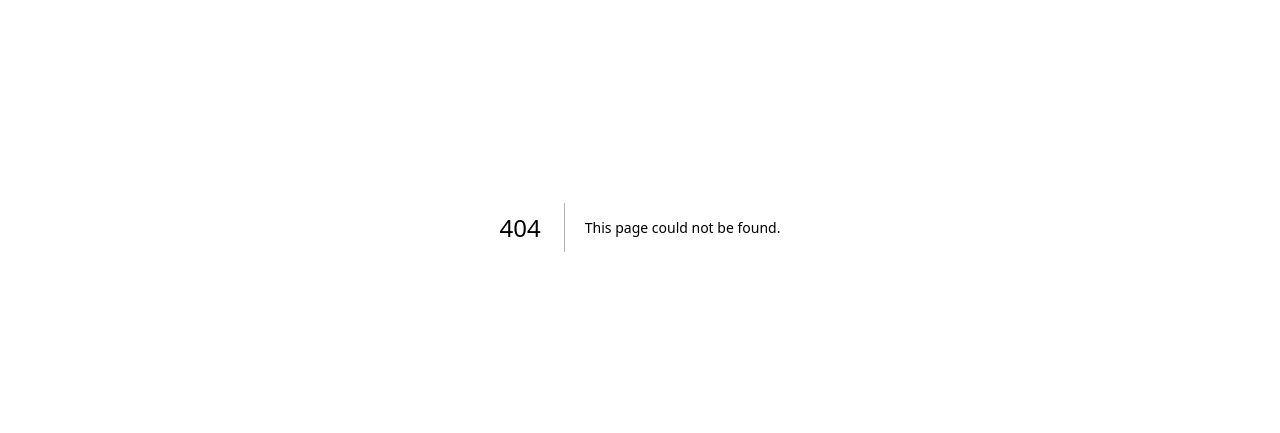
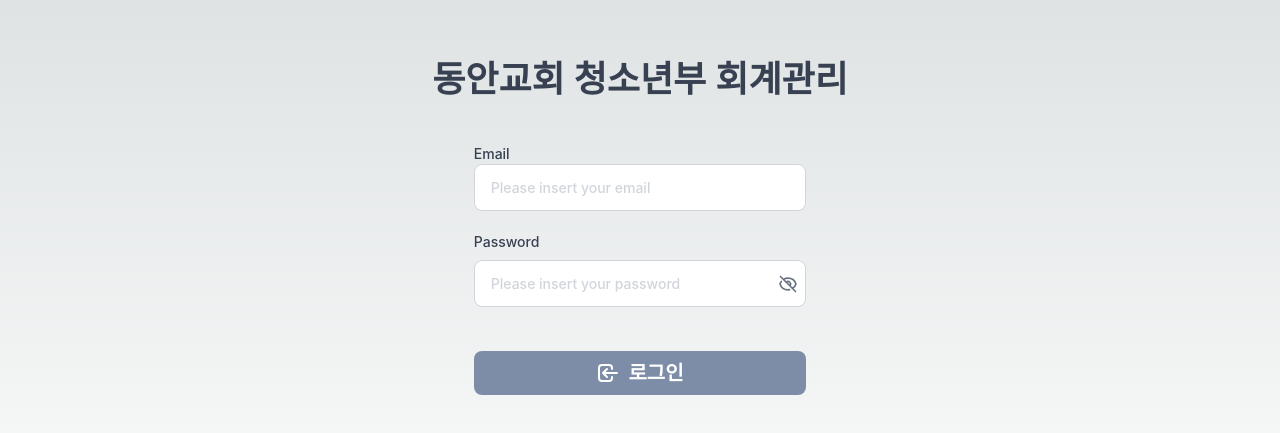
Before and after one commit to AMeaningfulStar/Accounting, a Next.js app: page /login in a window 1280 px wide. Before the commit this address had no page. Shown: the part 173-606 px from the top of the page. Built offline with nearby package versions, Linux system fonts and the light colour scheme.

Commit message:
FEAT: 로그인 페이지 UI 구현
23.11.07

- 로그인 페이지 UI 구현

* 기능은 추후 모든 페이지 UI 구현 이후에 진행

```diff
--- a/pages/_app.tsx
+++ b/pages/_app.tsx
@@ -1,4 +1,4 @@
-import '@/styles/globals.css'
+import '@styles/globals.css'
 import type { AppProps } from 'next/app'
 
 export default function App({ Component, pageProps }: AppProps) {
--- a/pages/index.tsx
+++ b/pages/index.tsx
@@ -1,118 +1,38 @@
-import Image from 'next/image'
 import { Inter } from 'next/font/google'
+
+// 임시
+import Link from 'next/link'
 
 const inter = Inter({ subsets: ['latin'] })
 
 export default function Home() {
   return (
-    <main
-      className={`flex min-h-screen flex-col items-center justify-between p-24 ${inter.className}`}
-    >
-      <div className="z-10 max-w-5xl w-full items-center justify-between font-mono text-sm lg:flex">
-        <p className="fixed left-0 top-0 flex w-full justify-center border-b border-gray-300 bg-gradient-to-b from-zinc-200 pb-6 pt-8 backdrop-blur-2xl dark:border-neutral-800 dark:bg-zinc-800/30 dark:from-inherit lg:static lg:w-auto  lg:rounded-xl lg:border lg:bg-gray-200 lg:p-4 lg:dark:bg-zinc-800/30">
-          Get started by editing&nbsp;
-          <code className="font-mono font-bold">pages/index.tsx</code>
-        </p>
-        <div className="fixed bottom-0 left-0 flex h-48 w-full items-end justify-center bg-gradient-to-t from-white via-white dark:from-black dark:via-black lg:static lg:h-auto lg:w-auto lg:bg-none">
-          <a
-            className="pointer-events-none flex place-items-center gap-2 p-8 lg:pointer-events-auto lg:p-0"
-            href="https://vercel.com?utm_source=create-next-app&utm_medium=default-template-tw&utm_campaign=create-next-app"
-            target="_blank"
-            rel="noopener noreferrer"
-          >
-            By{' '}
-            <Image
-              src="/vercel.svg"
-              alt="Vercel Logo"
-              className="dark:invert"
-              width={100}
-              height={24}
-              priority
-            />
-          </a>
-        </div>
+    <div className='w-full min-h-screen grid grid-cols-5 items-center'>
+      <div className='w-full flex justify-center'>
+        <Link href='/login' className='w-24 h-8 bg-red-200 text-center items-center flex justify-center'>
+          로그인 페이지
+        </Link>
       </div>
-
-      <div className="relative flex place-items-center before:absolute before:h-[300px] before:w-[480px] before:-translate-x-1/2 before:rounded-full before:bg-gradient-radial before:from-white before:to-transparent before:blur-2xl before:content-[''] after:absolute after:-z-20 after:h-[180px] after:w-[240px] after:translate-x-1/3 after:bg-gradient-conic after:from-sky-200 after:via-blue-200 after:blur-2xl after:content-[''] before:dark:bg-gradient-to-br before:dark:from-transparent before:dark:to-blue-700/10 after:dark:from-sky-900 after:dark:via-[#0141ff]/40 before:lg:h-[360px]">
-        <Image
-          className="relative dark:drop-shadow-[0_0_0.3rem_#ffffff70] dark:invert"
-          src="/next.svg"
-          alt="Next.js Logo"
-          width={180}
-          height={37}
-          priority
-        />
+      <div className='w-full flex justify-center'>
+        <Link href='/' className='w-24 h-8 bg-red-200 text-center items-center flex justify-center'>
+          페이지 1
+        </Link>
       </div>
-
-      <div className="mb-32 grid text-center lg:max-w-5xl lg:w-full lg:mb-0 lg:grid-cols-4 lg:text-left">
-        <a
-          href="https://nextjs.org/docs?utm_source=create-next-app&utm_medium=default-template-tw&utm_campaign=create-next-app"
-          className="group rounded-lg border border-transparent px-5 py-4 transition-colors hover:border-gray-300 hover:bg-gray-100 hover:dark:border-neutral-700 hover:dark:bg-neutral-800/30"
-          target="_blank"
-          rel="noopener noreferrer"
-        >
-          <h2 className={`mb-3 text-2xl font-semibold`}>
-            Docs{' '}
-            <span className="inline-block transition-transform group-hover:translate-x-1 motion-reduce:transform-none">
-              -&gt;
-            </span>
-          </h2>
-          <p className={`m-0 max-w-[30ch] text-sm opacity-50`}>
-            Find in-depth information about Next.js features and API.
-          </p>
-        </a>
-
-        <a
-          href="https://nextjs.org/learn?utm_source=create-next-app&utm_medium=default-template-tw&utm_campaign=create-next-app"
-          className="group rounded-lg border border-transparent px-5 py-4 transition-colors hover:border-gray-300 hover:bg-gray-100 hover:dark:border-neutral-700 hover:dark:bg-neutral-800/30"
-          target="_blank"
-          rel="noopener noreferrer"
-        >
-          <h2 className={`mb-3 text-2xl font-semibold`}>
-            Learn{' '}
-            <span className="inline-block transition-transform group-hover:translate-x-1 motion-reduce:transform-none">
-              -&gt;
-            </span>
-          </h2>
-          <p className={`m-0 max-w-[30ch] text-sm opacity-50`}>
-            Learn about Next.js in an interactive course with&nbsp;quizzes!
-          </p>
-        </a>
-
-        <a
-          href="https://vercel.com/templates?framework=next.js&utm_source=create-next-app&utm_medium=default-template-tw&utm_campaign=create-next-app"
-          className="group rounded-lg border border-transparent px-5 py-4 transition-colors hover:border-gray-300 hover:bg-gray-100 hover:dark:border-neutral-700 hover:dark:bg-neutral-800/30"
-          target="_blank"
-          rel="noopener noreferrer"
-        >
-          <h2 className={`mb-3 text-2xl font-semibold`}>
-            Templates{' '}
-            <span className="inline-block transition-transform group-hover:translate-x-1 motion-reduce:transform-none">
-              -&gt;
-            </span>
-          </h2>
-          <p className={`m-0 max-w-[30ch] text-sm opacity-50`}>
-            Discover and deploy boilerplate example Next.js&nbsp;projects.
-          </p>
-        </a>
-
-        <a
-          href="https://vercel.com/new?utm_source=create-next-app&utm_medium=default-template-tw&utm_campaign=create-next-app"
-          className="group rounded-lg border border-transparent px-5 py-4 transition-colors hover:border-gray-300 hover:bg-gray-100 hover:dark:border-neutral-700 hover:dark:bg-neutral-800/30"
-          target="_blank"
-          rel="noopener noreferrer"
-        >
-          <h2 className={`mb-3 text-2xl font-semibold`}>
-            Deploy{' '}
-            <span className="inline-block transition-transform group-hover:translate-x-1 motion-reduce:transform-none">
-              -&gt;
-            </span>
-          </h2>
-          <p className={`m-0 max-w-[30ch] text-sm opacity-50`}>
-            Instantly deploy your Next.js site to a shareable URL with Vercel.
-          </p>
-        </a>
+      <div className='w-full flex justify-center'>
+        <Link href='/' className='w-24 h-8 bg-red-200 text-center items-center flex justify-center'>
+          페이지 1
+        </Link>
       </div>
-    </main>
+      <div className='w-full flex justify-center'>
+        <Link href='/' className='w-24 h-8 bg-red-200 text-center items-center flex justify-center'>
+          페이지 1
+        </Link>
+      </div>
+      <div className='w-full flex justify-center'>
+        <Link href='/' className='w-24 h-8 bg-red-200 text-center items-center flex justify-center'>
+          페이지 1
+        </Link>
+      </div>
+    </div>
   )
 }
--- /dev/null
+++ b/pages/login.tsx
@@ -0,0 +1,119 @@
+import React, { useState } from "react";
+
+export default function Login() {
+  const [passwordShow, setPasswordShow] = useState(false);
+
+  const PasswordShowBtn = () => {
+    if (passwordShow) {
+      return (
+        <svg
+          className="w-5 h-5"
+          fill="none"
+          stroke="currentColor"
+          viewBox="0 0 24 24"
+          xmlns="http://www.w3.org/2000/svg"
+        >
+          <path
+            strokeLinecap="round"
+            strokeLinejoin="round"
+            strokeWidth="2"
+            d="M15 12a3 3 0 11-6 0 3 3 0 016 0z"
+          ></path>
+          <path
+            strokeLinecap="round"
+            strokeLinejoin="round"
+            strokeWidth="2"
+            d="M2.458 12C3.732 7.943 7.523 5 12 5c4.478 0 8.268 2.943 9.542 7-1.274 4.057-5.064 7-9.542 7-4.477 0-8.268-2.943-9.542-7z"
+          ></path>
+        </svg>
+      );
+    }
+
+    return (
+      <svg
+        className="w-5 h-5"
+        fill="none"
+        stroke="currentColor"
+        viewBox="0 0 24 24"
+        xmlns="http://www.w3.org/2000/svg"
+      >
+        <path
+          strokeLinecap="round"
+          strokeLinejoin="round"
+          strokeWidth="2"
+          d="M13.875 18.825A10.05 10.05 0 0112 19c-4.478 0-8.268-2.943-9.543-7a9.97 9.97 0 011.563-3.029m5.858.908a3 3 0 114.243 4.243M9.878 9.878l4.242 4.242M9.88 9.88l-3.29-3.29m7.532 7.532l3.29 3.29M3 3l3.59 3.59m0 0A9.953 9.953 0 0112 5c4.478 0 8.268 2.943 9.543 7a10.025 10.025 0 01-4.132 5.411m0 0L21 21"
+        ></path>
+      </svg>
+    );
+  };
+
+  return (
+    <div className="w-full h-screen flex flex-col justify-center items-center">
+      <div className="flex flex-col gap-y-11">
+        <span className="font-semibold text-4xl text-gray-700">
+          동안교회 청소년부 회계관리
+        </span>
+        <form className="flex flex-col items-center justify-center w-full gap-y-11">
+          <div className="flex flex-col gap-y-5 w-full justify-center items-center">
+            <div className="flex flex-col w-4/5">
+              <label className="text-gray-700" htmlFor="userEmail">
+                Email
+              </label>
+              <input
+                type="email"
+                id="userEmail"
+                name="userEmail"
+                placeholder="Please insert your email"
+                className="appearance-none border border-gray-300 rounded-lg px-4 py-3 placeholder-gray-300 focus:outline-none focus:border-[#7D8DA7] focus:shadow-md bg-white text-gray-700"
+              />
+            </div>
+            <div className="flex flex-col w-4/5">
+              <label className="text-gray-700">Password</label>
+              <div className="relative flex items-center mt-2">
+                <input
+                  type={passwordShow ? "text" : "password"}
+                  name="password"
+                  id="password"
+                  placeholder="Please insert your password"
+                  className="flex-1 appearance-none border border-gray-300 rounded-lg px-4 py-3 placeholder-gray-300 focus:outline-none focus:border-[#7D8DA7] focus:shadow-md bg-white text-gray-700"
+                />
+                <button
+                  onClick={() => setPasswordShow(!passwordShow)}
+                  type="button"
+                  className="absolute right-2 bg-transparent flex items-center justify-center text-gray-500"
+                >
+                  <PasswordShowBtn />
+                </button>
+              </div>
+            </div>
+          </div>
+
+          <button
+            type="submit"
+            className="w-4/5 py-2 bg-[#7D8DA7] rounded-lg text-whit active:bg-[#8FA3C3] active:shadow-md"
+          >
+            <div className="flex flex-row items-center justify-center">
+              <div className="mr-2">
+                <svg
+                  className="w-6 h-6 text-white"
+                  fill="none"
+                  stroke="currentColor"
+                  viewBox="0 0 24 24"
+                  xmlns="http://www.w3.org/2000/svg"
+                >
+                  <path
+                    strokeLinecap="round"
+                    strokeLinejoin="round"
+                    strokeWidth="2"
+                    d="M11 16l-4-4m0 0l4-4m-4 4h14m-5 4v1a3 3 0 01-3 3H6a3 3 0 01-3-3V7a3 3 0 013-3h7a3 3 0 013 3v1"
+                  ></path>
+                </svg>
+              </div>
+              <div className="font-bold text-xl text-white">로그인</div>
+            </div>
+          </button>
+        </form>
+      </div>
+    </div>
+  );
+}
```
Also changed, not shown: 1 other file (tests, documents, lock files or other folders).
